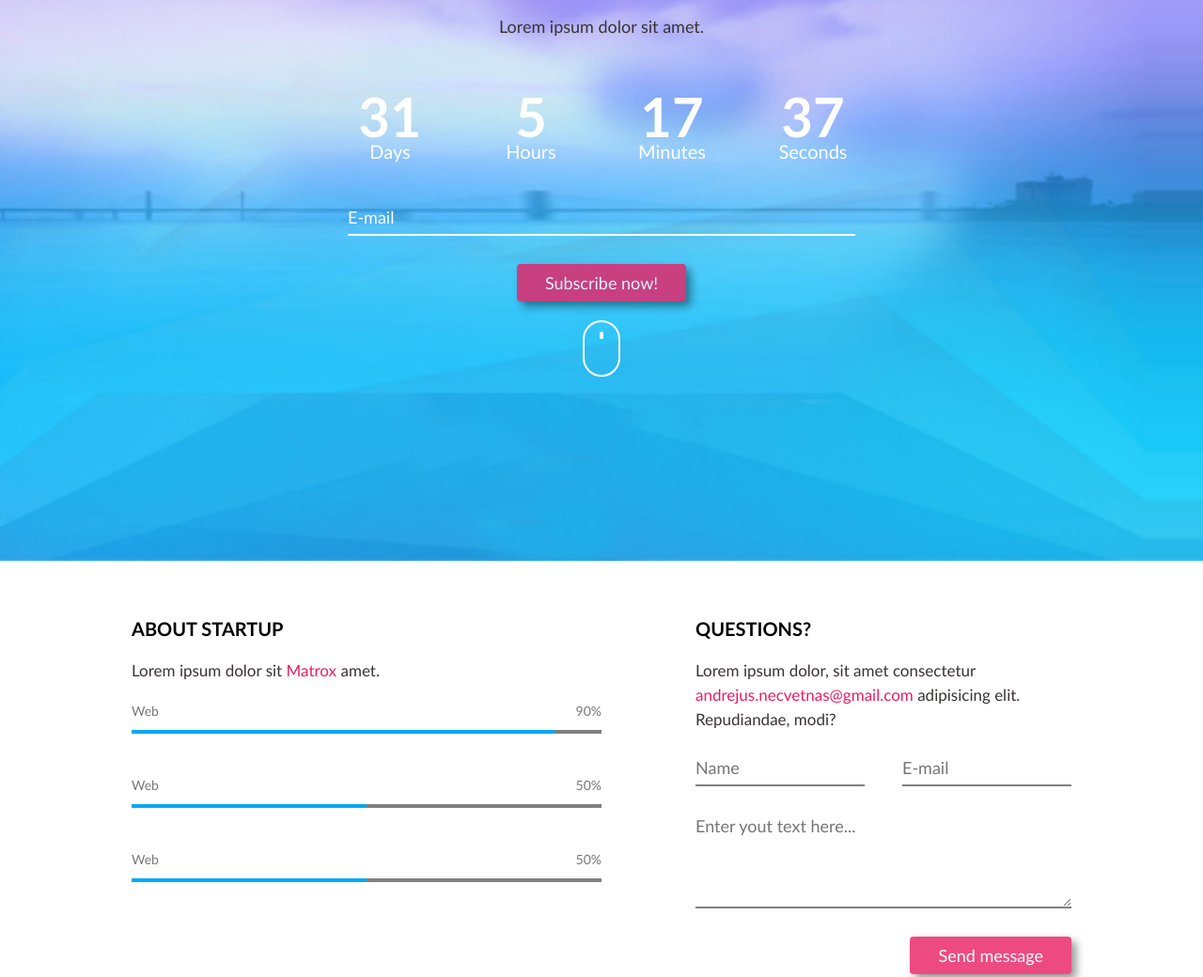
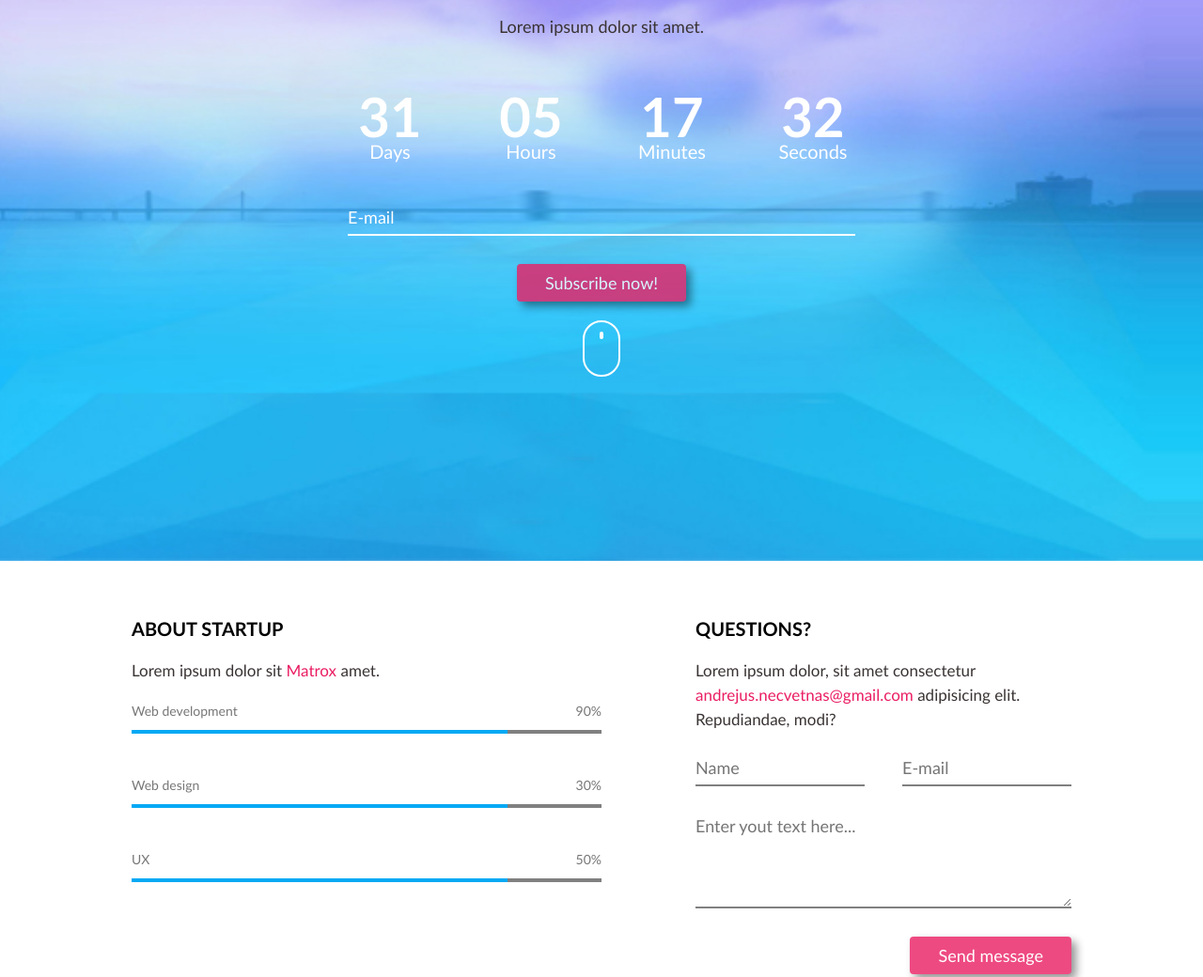
Before and after one commit to andrejusnec/8-Coming-soon, a plain HTML site: page index.html in a window 1280 px wide. Shown: the part 203-1243 px from the top of the page at 94% size. Drawn offline with Linux system fonts and the light colour scheme.

Commit message:
Major fixes + clock initiate.

```diff
--- a/css/clock.css
+++ b/css/clock.css
@@ -8,12 +8,12 @@
         width: 25%;
         float: left;
     }
-        .clock > .columas > .number {
+        .clock > .columas > .time {
             font-size: 58px;
             font-weight: bolder;
             line-height: 50px;
         }
-        .clock > .columas > .time {
+        .clock > .columas > .number {
             font-size: 20px;
         }
 @media (max-width:700px) {
--- a/css/progressBar.css
+++ b/css/progressBar.css
@@ -2,7 +2,7 @@
     display: inline-block;
     width: 100%;
 }
-.progress-bar +.progress-bar{
+.progress-bar + .progress-bar{
     margin-top: 30px;
 }
 .progress-bar > .top {
@@ -31,7 +31,6 @@
     display: inline-block;
     width: 80%;
     height: 100%;
-    background-color: var(--main_color);
 }
 .progress-bar > .bottom > .bar > .loader{
     display: inline-block;
--- a/index.html
+++ b/index.html
@@ -31,20 +31,20 @@
             <p>Lorem ipsum dolor sit amet.</p>
             <div class="clock">
                 <div class="columas">
-                    <div class="number">432</div>
-                    <div class="time">Days</div>
+                    <div class="time">432</div>
+                    <div class="number">Days</div>
                 </div>
                 <div class="columas">
-                    <div class="number">09</div>
-                    <div class="time">Hours</div>
+                    <div class="time">09</div>
+                    <div class="number">Hours</div>
                 </div>
                 <div class="columas">
-                    <div class="number">37</div>
-                    <div class="time">Minutes</div>
+                    <div class="time">37</div>
+                    <div class="number">Minutes</div>
                 </div>
                 <div class="columas">
-                    <div class="number">39</div>
-                    <div class="time">Seconds</div>
+                    <div class="time">39</div>
+                    <div class="number">Seconds</div>
                 </div>
             </div>
             <form class="form">
@@ -61,40 +61,6 @@
             <div class="colum left">
                 <h2>About Startup</h2>
                 <p> Lorem ipsum dolor sit <a href="#">Matrox</a> amet.</p>
-                <div class="progress-bar">
-                    <div class="top">
-                        <div class="label">Web</div>
-                        <div class="value">90%</div>
-                    </div>
-                    <div class="bottom">
-                        <div class="bar" style="width: 90%">
-                        <div class="loader"></div>
-                    </div>
-                    </div>
-                </div>
-                <div class="progress-bar">
-                    <div class="top">
-                        <div class="label">Web</div>
-                        <div class="value">50%</div>
-                    </div>
-                    <div class="bottom">
-                        <div class="bar" style="width: 50%;">
-                            <div class="loader"></div>
-                        </div>
-                    </div>
-                </div>
-                <div class="progress-bar">
-                    <div class="top">
-                        <div class="label">Web</div>
-                        <div class="value">50%</div>
-                    </div>
-                    <div class="bottom">
-                        <div class="bar" style="width: 50%;">
-                            <div class="loader"></div>
-                        </div>
-                    </div>
-                </div>
-
             </div>
             <div class="colum right">
                 <h2>Questions?</h2>
--- /dev/null
+++ b/js/components/social/clock/countTimeDiff.js
@@ -0,0 +1,42 @@
+function countTimeDiff() {
+
+    // einamieji metai  (2020)
+    const date = new Date();
+    const currentYear = date.getFullYear();
+
+    // naujakas = einamieji metai + 1 (2020 + 1 = 2021)
+    const newYear = currentYear + 1;
+
+    // susikonstruojame pilna data: ${naujakas}-01-01 00:00:00
+    const newYearDate = `${newYear}-01-01 00:00:00`;
+    const newYearObject = new Date(newYearDate);
+    const newYearMiliseconds = newYearObject.getTime();
+
+    // einamasis laikas yyyy-mm-dd hh:mm:ss
+    const currentTimeMiliseconds = date.getTime();
+
+    // suskaiciuojame laiko skirtuma
+    const timeLeft = newYearMiliseconds - currentTimeMiliseconds;
+    let secondsLeft = timeLeft / 1000;
+
+    // is skirtumo apskaiciuojame likusias dienas, valandas, minutes ir sekundes
+
+    const days = Math.floor(secondsLeft / 60 / 60 / 24);
+    secondsLeft -= days * 60 * 60 * 24;
+
+    const hours = Math.floor(secondsLeft / 60 / 60);
+    secondsLeft -= hours * 60 * 60;
+
+    const minutes = Math.floor(secondsLeft / 60);
+
+    const seconds = Math.floor(secondsLeft - minutes * 60);
+
+    return {
+        days: days < 10 ? '0' + days : days,
+        hours: hours < 10 ? '0' + hours : hours,
+        minutes: minutes < 10 ? '0' + minutes : minutes,
+        seconds: seconds < 10 ? '0' + seconds : seconds,
+    }
+}
+
+export { countTimeDiff }
--- a/js/components/social/clock/renderClock.js
+++ b/js/components/social/clock/renderClock.js
@@ -1,65 +1,63 @@
-//selector
-//Target date is New Year evening 2020 12 31 23:59:59// 2021 01 01 00:00:00
+import { countTimeDiff } from './countTimeDiff.js';
+
+// Target date is New Year evening.
+// 2021-01-01 00:00:00
+
 /**
- * Generuoja statini laikrodi, kuris rodo kiek laiko liko iki nauju metu
- * @param {string} selector CSS taisykle, kaip rasti vieta,
- * kur bus generuojamas laikrodzio HTML turinys
- * @returns {boolean} Jei funkcija sekmingai ivykdo savo darba, tai grazina `true`, kitu atbeju `false`
+ * Generuoja statini laikrodi, kuris rodo kiek liko laiko iki artimiausiu Naujuju metu
+ * @param {string} selector CSS taisykle, kaip rasti vieta, kur bus generuojamas laikrodzio HTML turinys
+ * @returns {boolean} Jei funkcija sekmingai ivykdo savo funkcionaluma, tai grazina `true`, priesingu atveju - `false`
  */
 function renderClock(selector) {
-    const DOM = document.querySelector(selector);
-    if( typeof selector !== 'string') {
-        console.log("ERROR: Selector turi buti String tipo")
+    if (typeof selector !== 'string') {
+        console.error('ERROR: selectorius turi buti tekstinio tipo');
         return false;
     }
-    if (selector === ''){
-        console.log('ERROR: Ei... Cia nieko nera! Ivesk reiksme!');
-    }
-    if (!DOM) {
-        console.log("ERROR: Nera vietos laikrodzio html turinije");
+    if (selector == '') {
+        console.error('ERROR: selectorius negali buti tuscias tekstas');
         return false;
     }
-    // current year (2020)
-    const date = new Date();
-    const currYear = date.getFullYear();
-    //newyear = current + 1
-    const newYear = currYear + 1;
-    // sukonstruojame pilna data: ${naujakas}-01-01 00:00:00
-    const newYearDate = `${newYear}-01-01 00:00:00`;
-    const newYearObject = new Date(newYearDate);
-    const newYearMilis = newYearObject.getTime();
-    //eianamasis laikas yyyy -mm- dd hh:mm:ss
-    const currentTimeMilis = date.getTime();
-    //suskaiciojame laiko skirtuma
-    const timeLeft = newYearMilis - currentTimeMilis;
-    let secLeft = timeLeft / 1000;
-    //is skirtumo apskaiciojame likusias dienas, valandas, min ir sec
+    const DOM = document.querySelector(selector);
+    if (!DOM) {
+        console.error('ERROR: nerasta vieta, kur sugeneruoti laikrodzio HTML turini');
+        return false;
+    }
 
-    const day = Math.floor(secLeft/60/60/24);
-    secLeft -= day * 60 * 60 * 24;
-    const hour = Math.floor(secLeft /60/60);
-    secLeft -= hour * 60 * 60 ;
-    const min = Math.floor(secLeft/60);
+    const time = countTimeDiff();
 
-    const sec = Math.floor(secLeft - min * 60);
     const HTML = `
     <div class="columas">
-        <div class="number">${day}</div>
-        <div class="time">Days</div>
+        <div class="time">${time.days}</div>
+        <div class="number">Days</div>
     </div>
     <div class="columas">
-        <div class="number">${hour}</div>
-        <div class="time">Hours</div>
+        <div class="time">${time.hours}</div>
+        <div class="number">Hours</div>
     </div>
     <div class="columas">
-        <div class="number">${min}</div>
-        <div class="time">Minutes</div>
+        <div class="time">${time.minutes}</div>
+        <div class="number">Minutes</div>
     </div>
     <div class="columas">
-        <div class="number">${sec}</div>
-        <div class="time">Seconds</div>
+        <div class="time">${time.seconds}</div>
+        <div class="number">Seconds</div>
     </div>`;
+
     DOM.innerHTML = HTML;
+    const timesDOM = DOM.querySelectorAll('.time');
+
+    // paleidziame laikrodzio mechanizka
+    let timePassed = 0;
+
+    setInterval(() => {
+        const time = countTimeDiff();
+        timesDOM[0].innerText = time.days;
+        timesDOM[1].innerText = time.hours;
+        timesDOM[2].innerText = time.minutes;
+        timesDOM[3].innerText = time.seconds;
+    }, 1000);
+
     return true;
 }
+
 export { renderClock }
--- /dev/null
+++ b/js/data/progressBarData.js
@@ -0,0 +1,19 @@
+const progressBarData = [
+    {
+        selector: '.colum.left',
+        title: 'Web development',
+        value: 90,
+    },
+    {
+        selector: '.colum.left',
+        title: 'Web design',
+        value: 30,
+    },
+    {
+        selector: '.colum.left',
+        title: 'UX',
+        value: 50,
+    },
+];
+
+export { progressBarData }
--- a/js/main.js
+++ b/js/main.js
@@ -2,6 +2,11 @@ import { renderSocials } from "./components/social/renderSocials.js";
 import { socialsData } from './data/socialsData.js';
 import { renderClock } from './components/social/clock/renderClock.js'
 
+import { progressBarData } from './data/progressBarData.js';
+import { renderAllProgressBars } from './progress-bar/renderAllProgressBars.js'
+
 renderSocials('footer > .row', socialsData);
 
 renderClock('.clock');
+
+renderAllProgressBars(progressBarData);
--- /dev/null
+++ b/js/progress-bar/isValidProgressBarsList.js
@@ -0,0 +1,12 @@
+function isValidProgressBarList(list) {
+    if(!Array.isArray(list)) {
+        console.log('Wooops!: Turim Problema: Turi buti array tipo duomenys');
+        return false;
+    }
+    if(list.length === 0) {
+        console.log('Wooops!: Turim Problema: Sarasas negali buti tuscias');
+        return false;
+    }
+    return true;
+}
+export { isValidProgressBarList }
--- /dev/null
+++ b/js/progress-bar/isValidSingleProgressBar.js
@@ -0,0 +1,21 @@
+function isValidSingleProgressBar(progressBar) {
+    if (typeof progressBar !== 'object') {
+        console.log('Wooops!: Turim Problema: Turi buti objektas');
+        return false;
+    }
+    if (!progressBar.selector || typeof progressBar.selector !== 'string' || progressBar.selector === '') {
+        console.log('Wooops!: Turim Problema: Objekto selector parametras turi buti buti ne tuscias tekstas');
+        return false;
+    }
+    if (!progressBar.title || typeof progressBar.title !== 'string' || progressBar.title === '') {
+        console.log('Wooops!: Turim Problema: Objekto title parametras turi buti buti ne tuscias tekstas');
+        return false;
+    }
+    if(!progressBar.value || typeof progressBar.value < 0 ||
+        progressBar.value > 100 || progressBar.value % 1 !== 0) {
+            console.log('Wooops!: Turim Problema: Objekto value parametras turi buti sveikas skaicius nuo 1 iki 100.');
+            return false;
+        }
+        return true;
+}
+export { isValidSingleProgressBar }
--- /dev/null
+++ b/js/progress-bar/renderAllProgressBars.js
@@ -0,0 +1,27 @@
+import { renderProgressBar } from './renderProgbar.js';
+import { isValidSingleProgressBar } from './isValidSingleProgressBar.js';
+import { isValidProgressBarList } from './isValidProgressBarsList.js';
+
+/**
+ *
+ * @param {Object[i]} data
+ * @param {string} data[].selector CSS tipo selectorius, kaip rasti vieta,kur sugeneruoti turini
+ * @param {string} data[].title PRogress baro pavadinimas
+ * @param {number} data[].value PRrogress baro reiksme %
+ * @returns {boolean} Funkcijai suveikus grazina true
+ */
+function renderAllProgressBars(data) {
+    if (!isValidProgressBarList(data)) {
+        return false;
+    }
+    for (let i = 0; i < data.length; i++) {
+        const bar = data[i];
+
+        if (!isValidSingleProgressBar(bar)) {
+            continue;
+        }
+        renderProgressBar(bar.selector, bar.title, bar.value);
+    }
+    return true;
+}
+export { renderAllProgressBars }
--- /dev/null
+++ b/js/progress-bar/renderProgbar.js
@@ -0,0 +1,34 @@
+import { isValidSingleProgressBar } from './isValidSingleProgressBar.js';
+/**
+ *
+ * @param {string} selector CSS tipo selectorius, kaip rasti vieta,kur sugeneruoti turini
+ * @param {string} title PRogress baro pavadinimas
+ * @param {number} value PRrogress baro reiksme %
+ * @returns {boolean} Funkcijai suveikus grazina true
+ */
+function renderProgressBar(selector, title, value) {
+    if (!isValidSingleProgressBar({ selector, title, value })) {
+        return false;
+    }
+
+    const HTML = ` <div class="progress-bar">
+    <div class="top">
+        <div class="label">${title}</div>
+        <div class="value">${value}%</div>
+    </div>
+    <div class="bottom">
+        <div class="bar" style="${value}%;">
+            <div class="loader"></div>
+        </div>
+    </div>
+</div>`;
+    const DOM = document.querySelector(selector)
+    if (!DOM) {
+        console.log('Wooops!: Turim problema: Nerasta nurodyta vieta');
+        return false;
+    }
+
+    DOM.insertAdjacentHTML('beforeend', HTML)
+    return true;
+}
+export { renderProgressBar }
```
Also changed, not shown: css/progress-bar.css (deleted).
